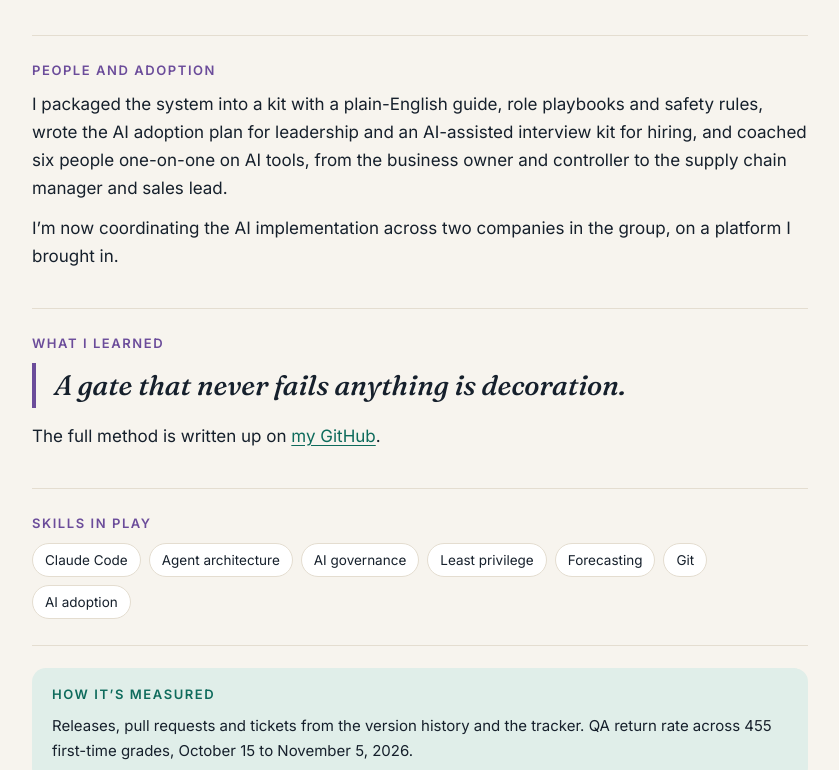
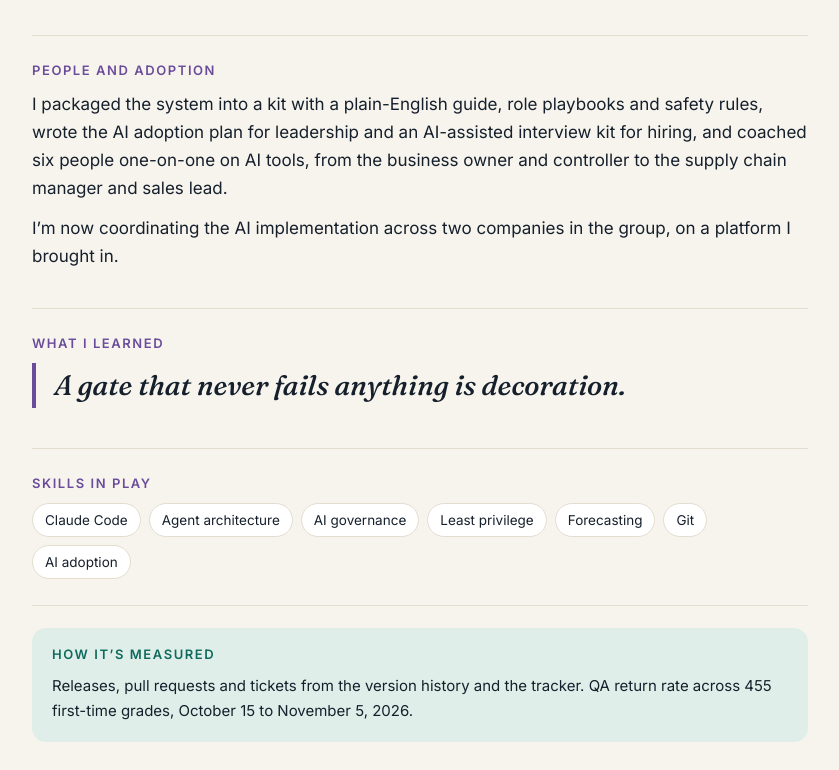
Before and after one commit to mahsa-borhani/mahsaborhani.com, a plain HTML site: page ai-agents.html in a window 1280 px wide. Shown: the part 2030-2800 px from the top of the page, without its empty margins (220-1059 px from the left). Drawn offline with Linux system fonts and the light colour scheme.

Commit message:
No GitHub links on the site for now

```diff
--- a/ai-agents.html
+++ b/ai-agents.html
@@ -26,7 +26,7 @@
     <a class="hide-sm" href="index.html#value">Value</a>
     <a href="index.html#ai">AI</a>
     <a class="hide-sm" href="index.html#experience">Experience</a>
-    <a class="hide-xs" href="https://github.com/mahsa-borhani" rel="noopener">GitHub</a>
+
     <a href="index.html#contact">Contact</a>
     <button class="theme-toggle" id="theme" type="button" aria-label="Switch between light and dark">Theme</button>
   </nav>
@@ -51,7 +51,7 @@
     <section class="block reveal"><h2>Rigor, in numbers</h2><p>About 363 pull requests (327 merged) and 996 tickets between April and November 2026; 26 recurring scheduled tasks; and 94 lessons, each written as a rule beside the mistake that taught it.</p><p>QA’s most common catches are a wrong fact or number (about 57% of returns) and an unsupported claim (about 40%). When I found that the done-checker passed any ticket that merely named an existing file, and 189 tickets had passed that way, I rewrote it. Once a brief exists, work goes live the same day to within a week; the fastest, four technical pages, went from first review to live in one working day.</p></section>
     <section class="block reveal"><h2>The brakes, in practice</h2><p>An automated finding once proposed cancelling five container orders as duplicates. The human-approval rule held; I re-derived the truth from purchase orders, internal documents and shipping records, and all five were real.</p></section>
     <section class="block reveal"><h2>People and adoption</h2><p>I packaged the system into a kit with a plain-English guide, role playbooks and safety rules, wrote the AI adoption plan for leadership and an AI-assisted interview kit for hiring, and coached six people one-on-one on AI tools, from the business owner and controller to the supply chain manager and sales lead.</p><p>I’m now coordinating the AI implementation across two companies in the group, on a platform I brought in.</p></section>
-    <section class="block reveal"><h2>What I learned</h2><blockquote>A gate that never fails anything is decoration.</blockquote><p>The full method is written up on <a href="https://github.com/mahsa-borhani/how-i-build-ai-agents" rel="noopener">my GitHub</a>.</p></section>
+    <section class="block reveal"><h2>What I learned</h2><blockquote>A gate that never fails anything is decoration.</blockquote></section>
     <section class="block reveal"><h2>Skills in play</h2><ul class="chips"><li>Claude Code</li><li>Agent architecture</li><li>AI governance</li><li>Least privilege</li><li>Forecasting</li><li>Git</li><li>AI adoption</li></ul></section>
     <section class="block measured reveal"><h2>How it’s measured</h2><p>Releases, pull requests and tickets from the version history and the tracker. QA return rate across 455 first-time grades, October 15 to November 5, 2026.</p></section>
 </article>
@@ -63,7 +63,7 @@
 </main>
 <footer class="foot"><div class="wrap">
   <p>© 2026 Mahsa Borhani · Vancouver, BC</p>
-  <p class="foot-links"><button type="button" class="link-btn email-btn" data-a="moc.liamg" data-b="hrob.asham">Email</button><a href="https://www.linkedin.com/in/mahsa-borhani" rel="noopener">LinkedIn</a><a href="https://github.com/mahsa-borhani" rel="noopener">GitHub</a></p>
+  <p class="foot-links"><button type="button" class="link-btn email-btn" data-a="moc.liamg" data-b="hrob.asham">Email</button><a href="https://www.linkedin.com/in/mahsa-borhani" rel="noopener">LinkedIn</a></p>
 </div></footer>
 </body>
 </html>
```
Also changed, not shown: 404.html (+2 -2 lines), adoption.html (+2 -2 lines), ai-shopping.html (+2 -2 lines), august.html (+2 -2 lines), decor-brand.html (+2 -2 lines), index.html (+4 -7 lines), largest-account.html (+2 -2 lines), measurement.html (+2 -2 lines), net-margin.html (+2 -2 lines), online-revenue.html (+2 -2 lines), owners.html (+2 -2 lines), quotations.html (+2 -2 lines).
